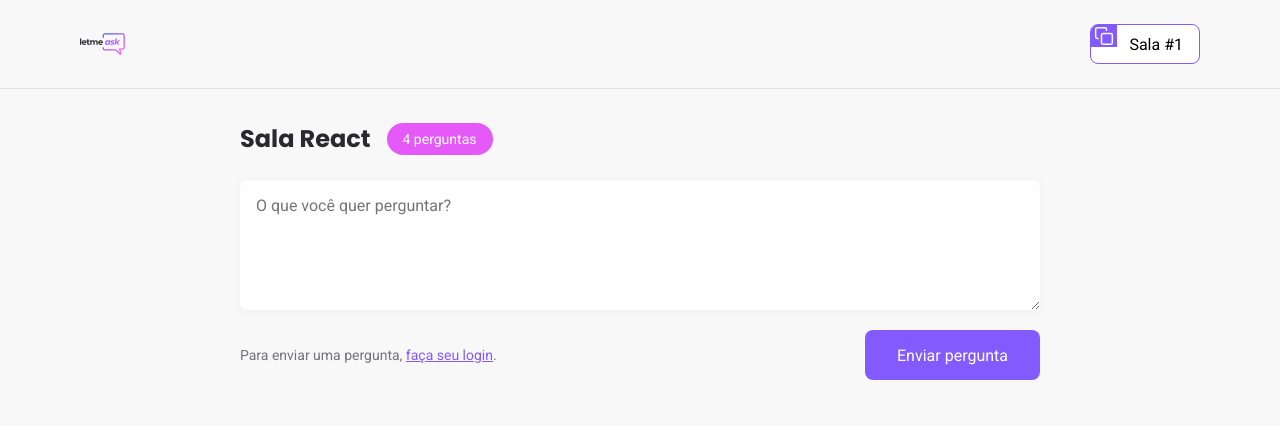
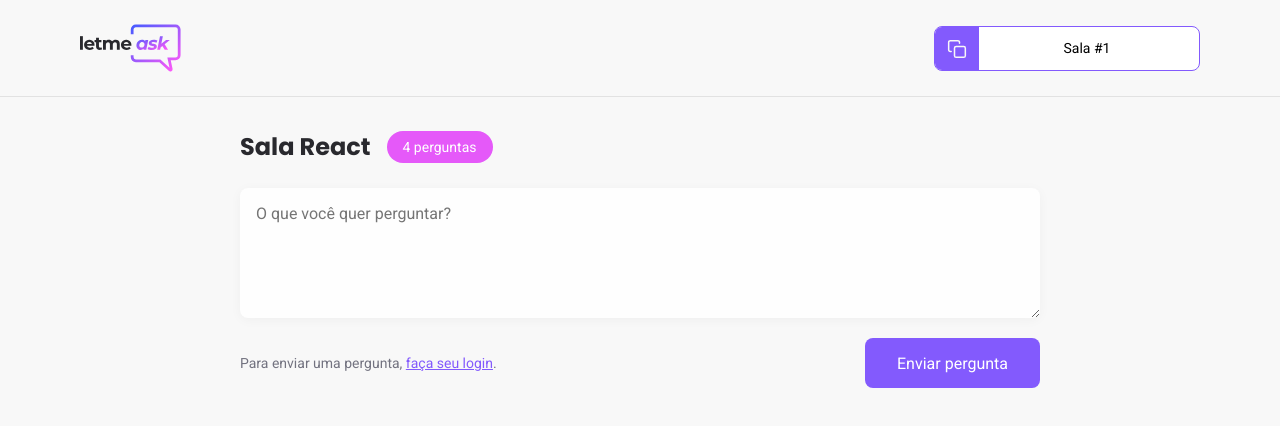
Before and after one commit to ulaecio/letmeask-nlw-together, a React (Create React App) app in the folder letmeask/: page /rooms/1 in a window 1280 px wide. Shown: the top 426 px of the page. Built offline with nearby package versions, Linux system fonts and the light colour scheme; no server answers.

Commit message:
Update rooms view

```diff
--- a/letmeask/src/components/RoomCode.tsx
+++ b/letmeask/src/components/RoomCode.tsx
@@ -15,7 +15,7 @@ export function RoomCode(props: RoomCodeProps) {
     return (
         <button className="room-code" onClick={copyRoomCodeToClipboard}>
             <div>
-                <img src={copyImg} alt="Copy room code"/>
+                <img src={copyImg} alt="copy room code"/>
             </div>
             <span>Sala #{props.code}</span>
         </button>
--- a/letmeask/src/styles/room-code.scss
+++ b/letmeask/src/styles/room-code.scss
@@ -1,5 +1,5 @@
 .room-code{
-    height: 40px;
+    height: 45px;
     border-radius: 8px;
     overflow: hidden;
 
@@ -11,18 +11,19 @@
 
     div{
         background: #835afd;
-        padding: 0 2px;
+        padding: 12px;
         display: flex;
         justify-content: center;
         align-items: center;
-        border: 1px solid #835afd;
-
-        }
+    }
 
     span{
         display: block;
         align-self: center;
         flex: 1;
         padding: 0 16px 0 12px;
+        width: 220px;
+        font-size: 14px;
+        font-weight: 500;
     }
 }
--- a/letmeask/src/styles/room.scss
+++ b/letmeask/src/styles/room.scss
@@ -11,7 +11,7 @@
             align-items: center;
 
             >img{
-                max-width: 45px;
+                max-width: 9%;
             }
         }
     }
```
Also changed, not shown: letmeask/src/pages/NewRoom.tsx (+7 -7 lines), letmeask/src/pages/Room.tsx (+4 -4 lines).
